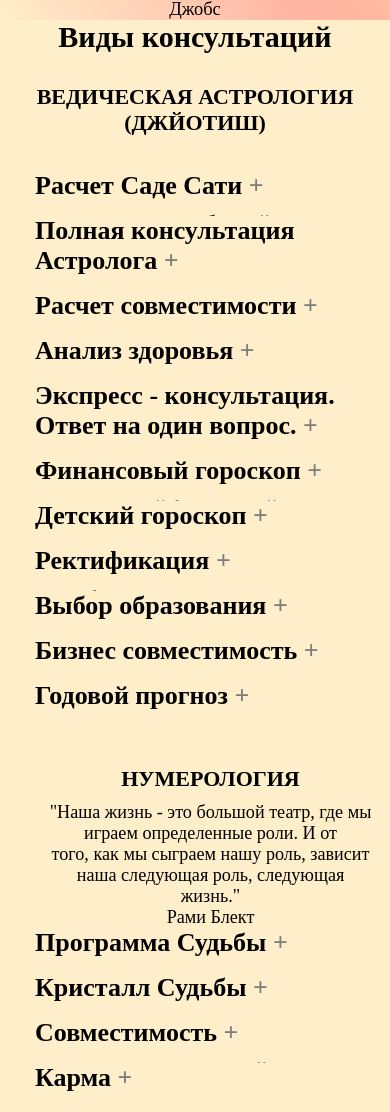
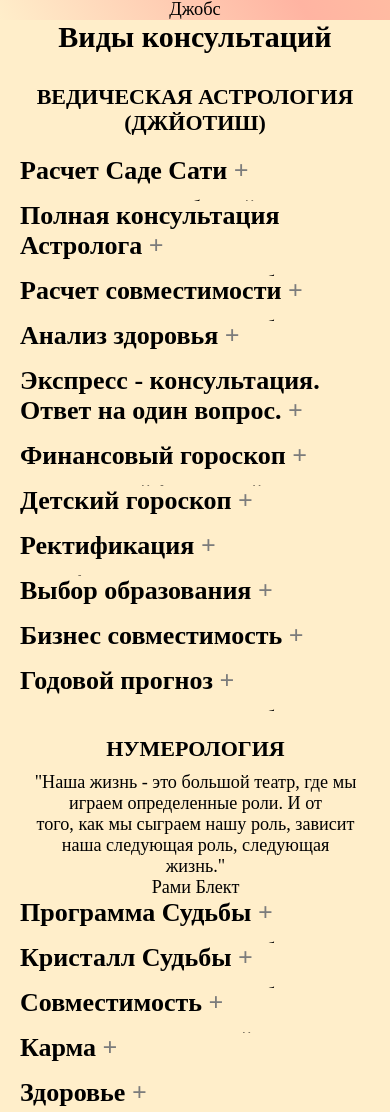
Before and after one commit to artem01123/WebsaitElena, a plain HTML site: page index.html in a window 390 px wide. Shown: the part 1450-2562 px from the top of the page. Drawn offline with Linux system fonts and the light colour scheme.

Commit message:
Update styles.css

```diff
--- a/styles.css
+++ b/styles.css
@@ -786,14 +786,14 @@ body{
 	.consultations {
 		position: relative;
 		width: 90%; /* Ширина блока — 80% от ширины страницы */
-		margin: 30px; /* Центрирование блока на странице */
+		margin: 15px; /* Центрирование блока на странице */
 		padding: 5px; /* Внутренние отступы (пространство внутри блока) */
 	}
 
 	.consultations2 {
 		position: relative;
 		width: 90%; /* Ширина блока — 80% от ширины страницы */
-		margin: 30px; /* Центрирование блока на странице */
+		margin: 15px; /* Центрирование блока на странице */
 		padding: 5px; /* Внутренние отступы (пространство внутри блока) */
 	}
 
@@ -861,7 +861,7 @@ body{
 		padding-right: 5px;
 		font-size: 20px;
 		padding-bottom: 5px;
-		width:250px;
+		width:275px;
 	}
 	/* Оформление кнопки "подробнее/скрыть" */
 	.B {
```
